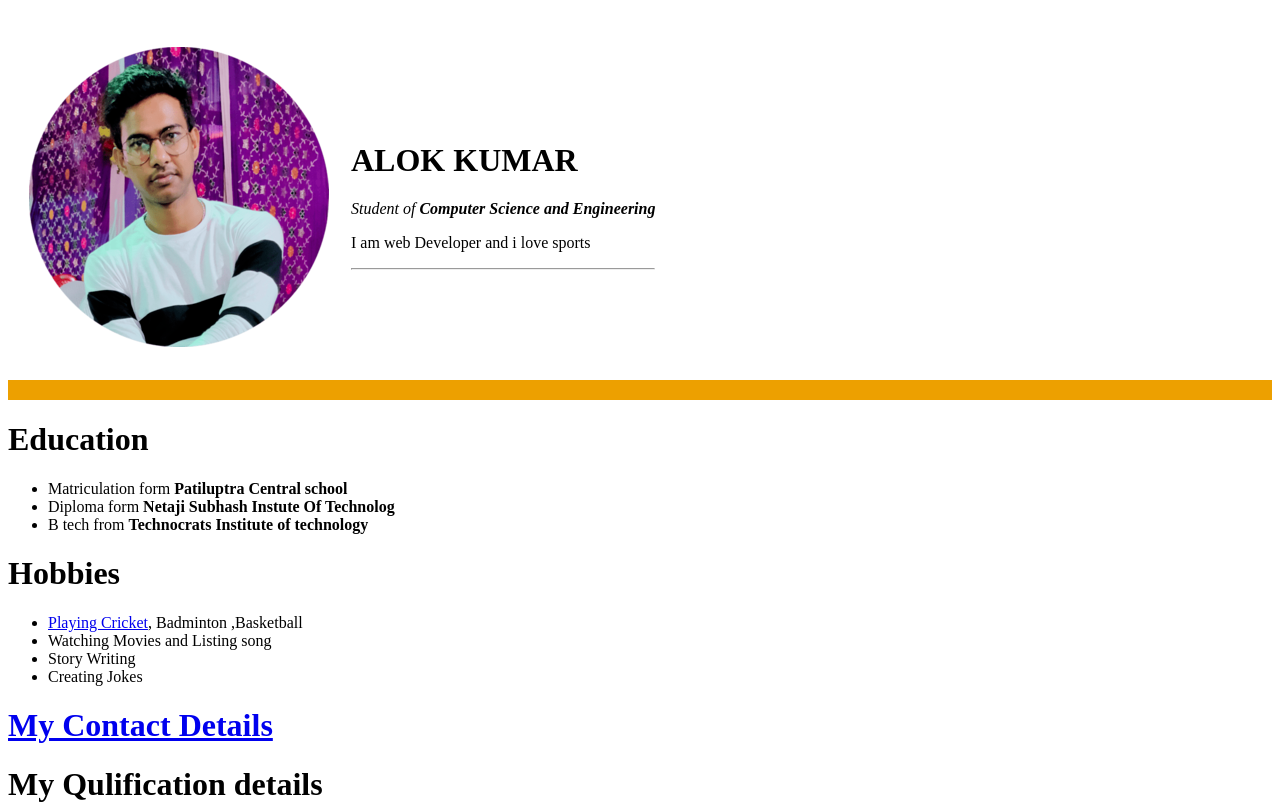
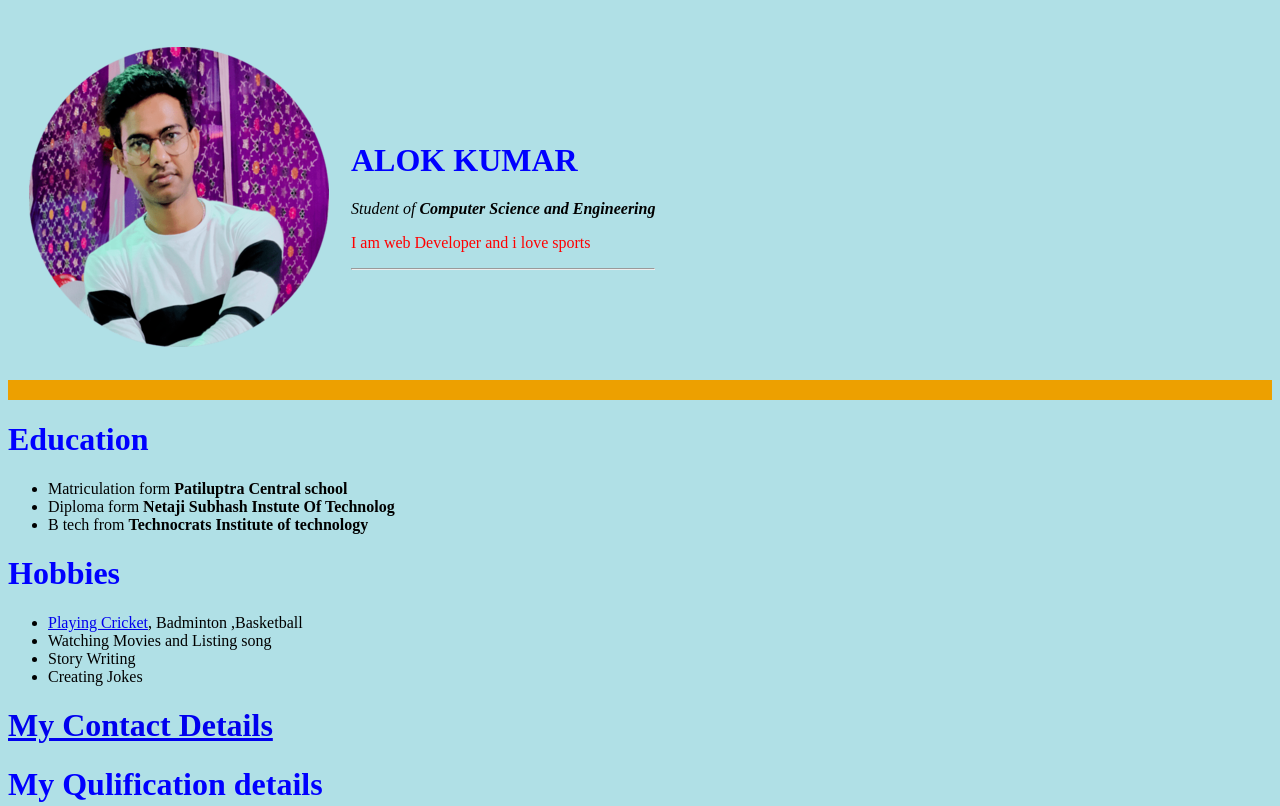
Before and after one commit to AlokShain007/cv, a plain HTML site: page index.html in a window 1280 px wide. Shown: the top 806 px of the page. Drawn offline with Linux system fonts and the light colour scheme.

Commit message:
changing background color

```diff
--- a/index.html
+++ b/index.html
@@ -3,6 +3,12 @@
   <head>
     <meta charset="utf-8">
     <title> Alok Shain</title>
+    <style>
+body {background-color: powderblue;}
+h1   {color: blue;}
+p    {color: red;}
+</style>
+</head>
   </head>
   <body>
     <table cellspacing="20">
```
